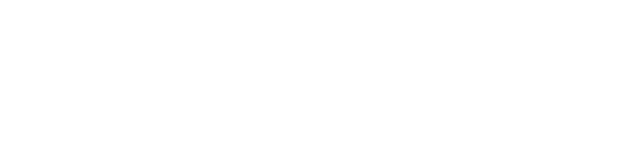
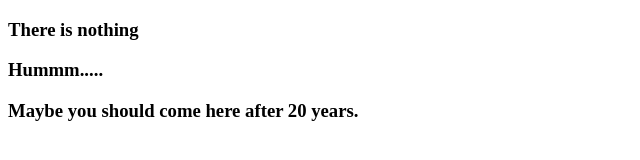
Before and after one commit to mick-lsm/mick-lsm.github.io, a plain HTML site: page index.html in a window 1280 px wide. Shown: the whole page, without its empty margins (0-640 px from the left). Drawn offline with Linux system fonts and the light colour scheme.

Commit message:
Update index.html

```diff
--- a/index.html
+++ b/index.html
@@ -4,6 +4,11 @@
         <meta charset="UTF-8">
         <meta http-equiv="X-UA-Compatible" content="IE-edge">
         <meta name="viewport" content="width=device-width, initial-scale=1.0">
-        <title>Empty</title>
+        <title>My first website</title>
     </head>
+    <body>
+        <h3>There is nothing</h3>
+        <h3>Hummm.....</h3>
+        <h3>Maybe you should come here after 20 years.</h3>
+    </body>
 </html>
```
